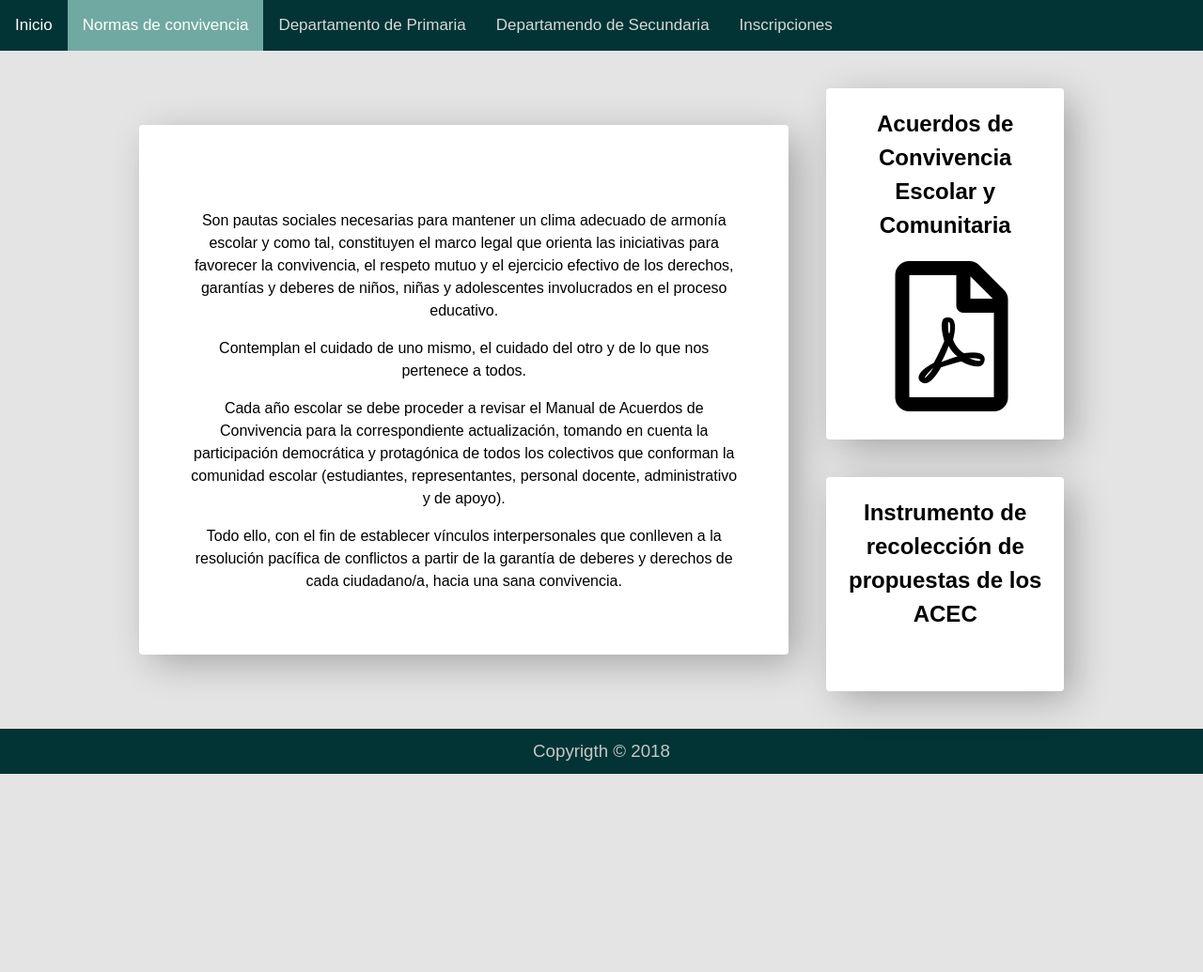
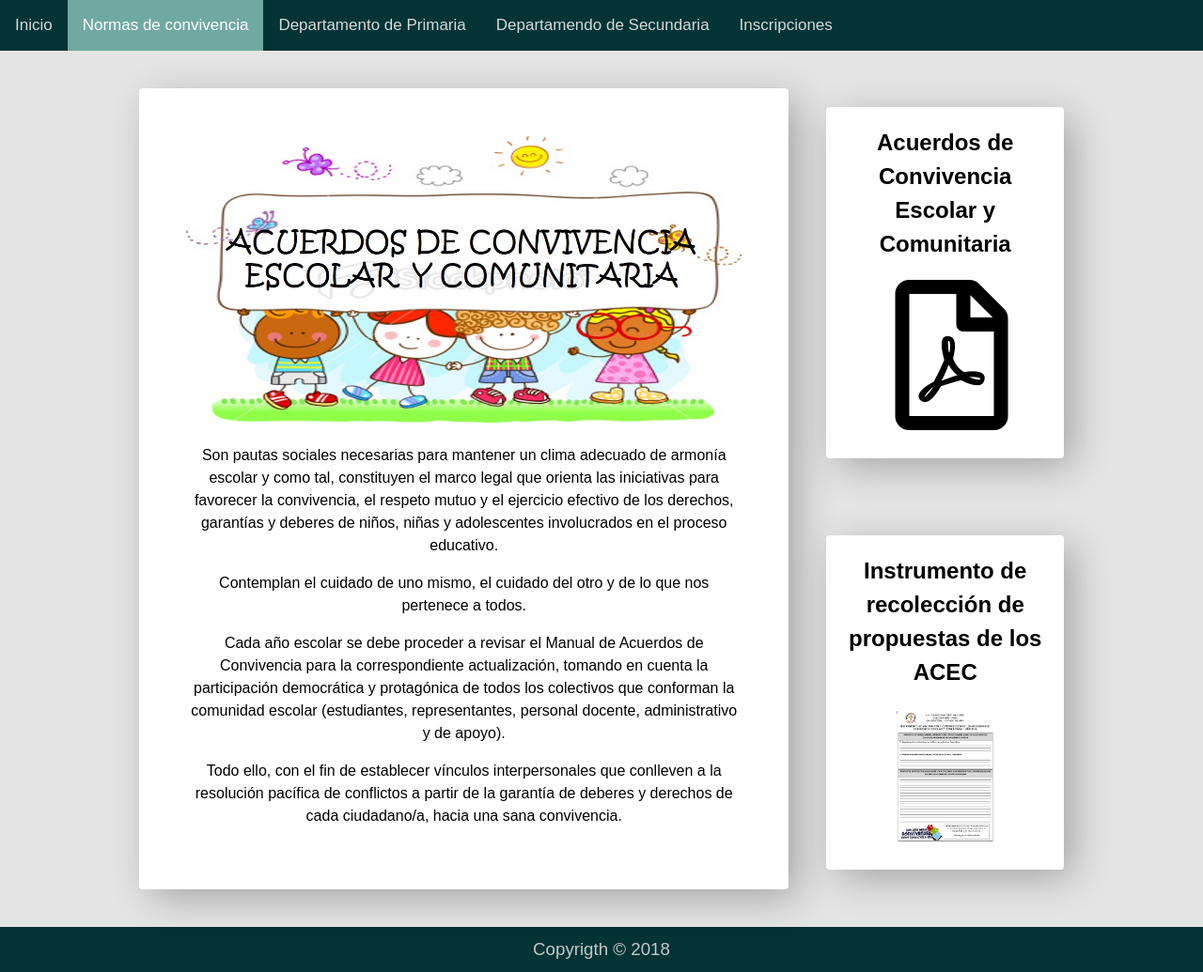
Before and after one commit to duhamelgm/uecss, a website: page dist/normas-de-convivencia/index.html in a window 1280 px wide. Shown: the whole page at 94% size. Before the commit the page ends 824 px from the top, so only its background shows below. Drawn offline with Linux system fonts and the light colour scheme; the site is published under a folder, as on GitHub Pages, so addresses that start at the root find nothing; a web font is replaced by a local one.

Commit message:
update3 14/08/2018

```diff
--- a/dist/normas-de-convivencia/index.html
+++ b/dist/normas-de-convivencia/index.html
@@ -33,7 +33,7 @@
     <section class="acec">
         <div class="container">
             <div class="topcard">
-                <img src="/dist/img/ACEC_Encabezado.jpg" alt="">
+                <img src="../img/ACEC_Encabezado.jpg" alt="">
                 <p>Son pautas sociales necesarias para mantener un clima adecuado de armonía escolar y como tal, constituyen el marco legal que orienta las iniciativas para favorecer la convivencia, el respeto mutuo y el ejercicio efectivo de los derechos, garantías y deberes de niños, niñas y adolescentes involucrados en el proceso educativo.</p>
                 <p>Contemplan el cuidado de uno mismo, el cuidado del otro y de lo que nos pertenece a todos.</p>
                 <p>Cada año escolar se debe proceder a revisar el Manual de Acuerdos de Convivencia para la correspondiente actualización, tomando en cuenta la participación democrática y protagónica de todos los colectivos que conforman la comunidad escolar (estudiantes, representantes, personal docente, administrativo y de apoyo).</p>
@@ -47,7 +47,7 @@
 
             <div class="card2">
                 <h1>Instrumento de recolección de propuestas de los ACEC</h1>
-                <a href="#"><img src="/dist/img/Instrumento.png" alt=""></a>
+                <a href="#"><img src="../img/Instrumento.png" alt=""></a>
             </div>
         </div>
     </section>
```
